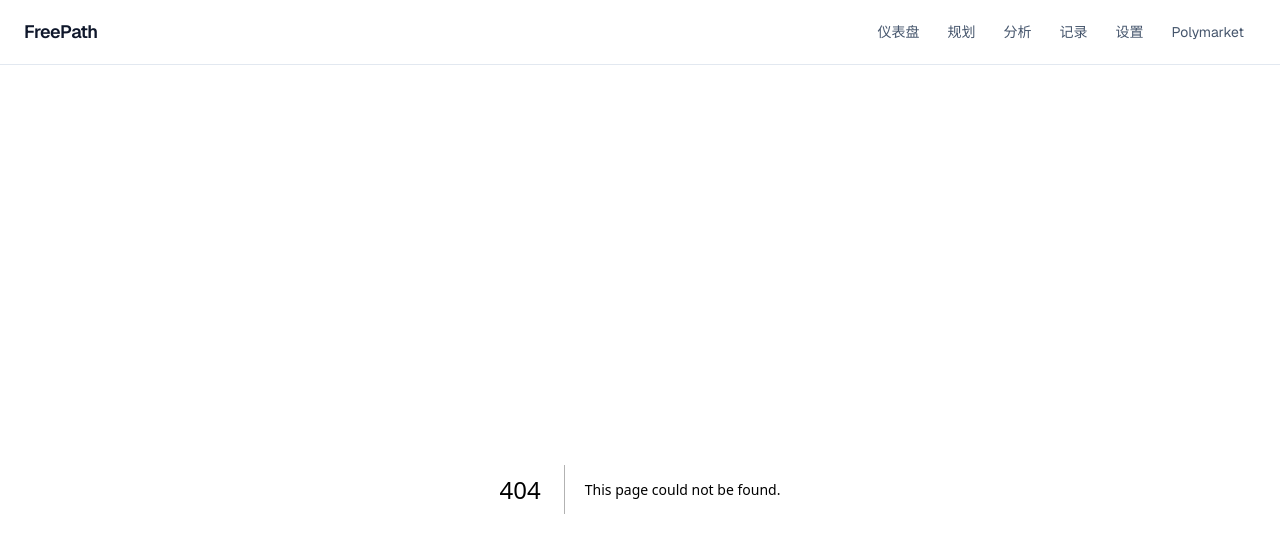
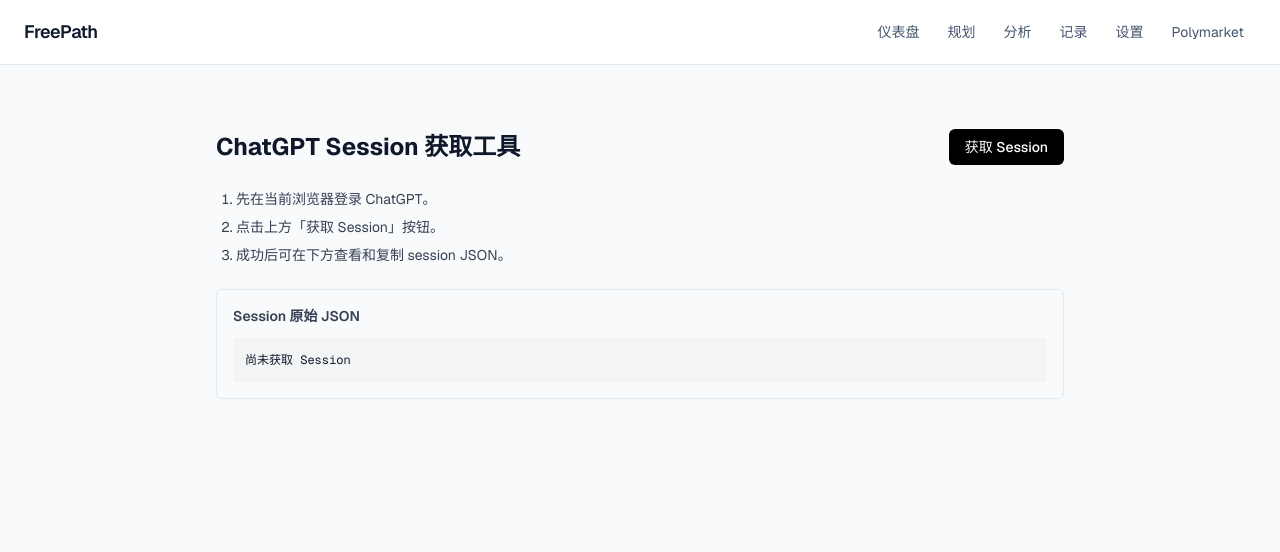
Before and after one commit to asd977/FreePath, a Next.js app: page /session in a window 1280 px wide. Before the commit this address had no page. Shown: the top 552 px of the page. Built offline with nearby package versions, Linux system fonts and the light colour scheme.

Commit message:
feat: add standalone ChatGPT session fetch page on port 3001

```diff
--- /dev/null
+++ b/app/session/page.tsx
@@ -0,0 +1,109 @@
+'use client';
+
+import { useMemo, useState } from 'react';
+
+type SessionResponse = {
+  accessToken?: string;
+  expires?: string;
+  user?: {
+    name?: string | null;
+    email?: string | null;
+    image?: string | null;
+    id?: string;
+  };
+  [key: string]: unknown;
+};
+
+const SESSION_ENDPOINT = 'https://chatgpt.com/api/auth/session';
+
+export default function SessionPage() {
+  const [loading, setLoading] = useState(false);
+  const [session, setSession] = useState<SessionResponse | null>(null);
+  const [error, setError] = useState<string>('');
+
+  const summary = useMemo(() => {
+    if (!session) {
+      return null;
+    }
+
+    return {
+      accessToken: session.accessToken ? `${session.accessToken.slice(0, 24)}...` : '未返回 accessToken',
+      expires: session.expires ?? '未返回 expires',
+      email: session.user?.email ?? '未返回 user.email',
+    };
+  }, [session]);
+
+  const getSession = async () => {
+    setLoading(true);
+    setError('');
+
+    try {
+      const response = await fetch(SESSION_ENDPOINT, {
+        method: 'GET',
+        credentials: 'include',
+        headers: {
+          Accept: 'application/json',
+        },
+      });
+
+      if (!response.ok) {
+        throw new Error(`请求失败: ${response.status}`);
+      }
+
+      const data = (await response.json()) as SessionResponse;
+
+      if (!data?.accessToken) {
+        throw new Error('已请求成功，但未拿到 accessToken。请确认已在 ChatGPT 完成登录。');
+      }
+
+      setSession(data);
+    } catch (requestError) {
+      const message = requestError instanceof Error ? requestError.message : '未知错误';
+      setError(`${message}。如浏览器拦截跨域，请直接打开 ${SESSION_ENDPOINT} 复制结果。`);
+    } finally {
+      setLoading(false);
+    }
+  };
+
+  return (
+    <main className="mx-auto flex min-h-screen w-full max-w-4xl flex-col gap-6 px-6 py-10">
+      <header className="flex items-center justify-between gap-4">
+        <h1 className="text-2xl font-bold">ChatGPT Session 获取工具</h1>
+        <button
+          type="button"
+          onClick={getSession}
+          disabled={loading}
+          className="rounded-md bg-black px-4 py-2 text-sm font-medium text-white disabled:cursor-not-allowed disabled:opacity-60"
+        >
+          {loading ? '获取中...' : '获取 Session'}
+        </button>
+      </header>
+
+      <ol className="list-decimal space-y-2 pl-5 text-sm text-gray-700">
+        <li>先在当前浏览器登录 ChatGPT。</li>
+        <li>点击上方「获取 Session」按钮。</li>
+        <li>成功后可在下方查看和复制 session JSON。</li>
+      </ol>
+
+      {summary ? (
+        <section className="rounded-md border border-green-200 bg-green-50 p-4 text-sm">
+          <h2 className="mb-2 font-semibold">获取成功</h2>
+          <ul className="space-y-1">
+            <li>accessToken: {summary.accessToken}</li>
+            <li>expires: {summary.expires}</li>
+            <li>email: {summary.email}</li>
+          </ul>
+        </section>
+      ) : null}
+
+      {error ? <p className="rounded-md border border-red-200 bg-red-50 p-4 text-sm text-red-700">{error}</p> : null}
+
+      <section className="rounded-md border p-4">
+        <h2 className="mb-3 text-sm font-semibold text-gray-700">Session 原始 JSON</h2>
+        <pre className="max-h-[420px] overflow-auto rounded bg-gray-100 p-3 text-xs leading-5">
+          {session ? JSON.stringify(session, null, 2) : '尚未获取 Session'}
+        </pre>
+      </section>
+    </main>
+  );
+}
--- a/package.json
+++ b/package.json
@@ -6,7 +6,8 @@
     "dev": "next dev",
     "build": "next build",
     "start": "next start",
-    "lint": "eslint"
+    "lint": "eslint",
+    "dev:session": "next dev -p 3001"
   },
   "dependencies": {
     "next": "16.2.3",
```
